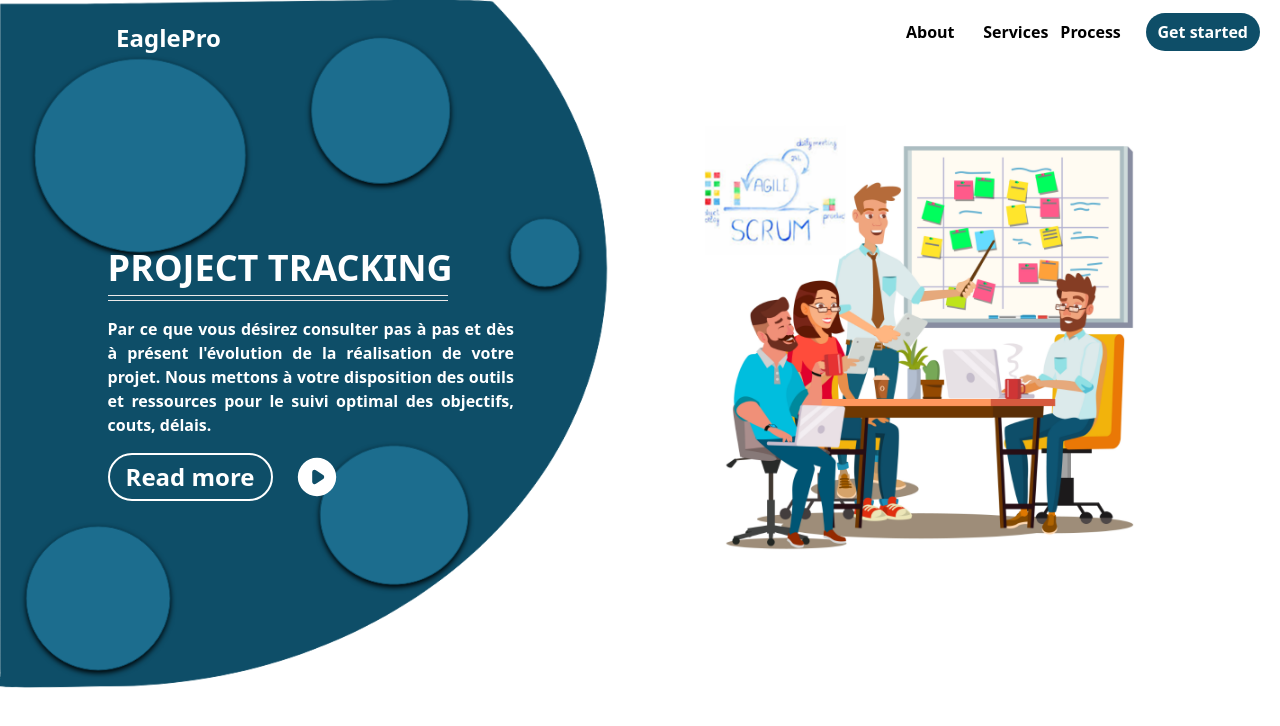
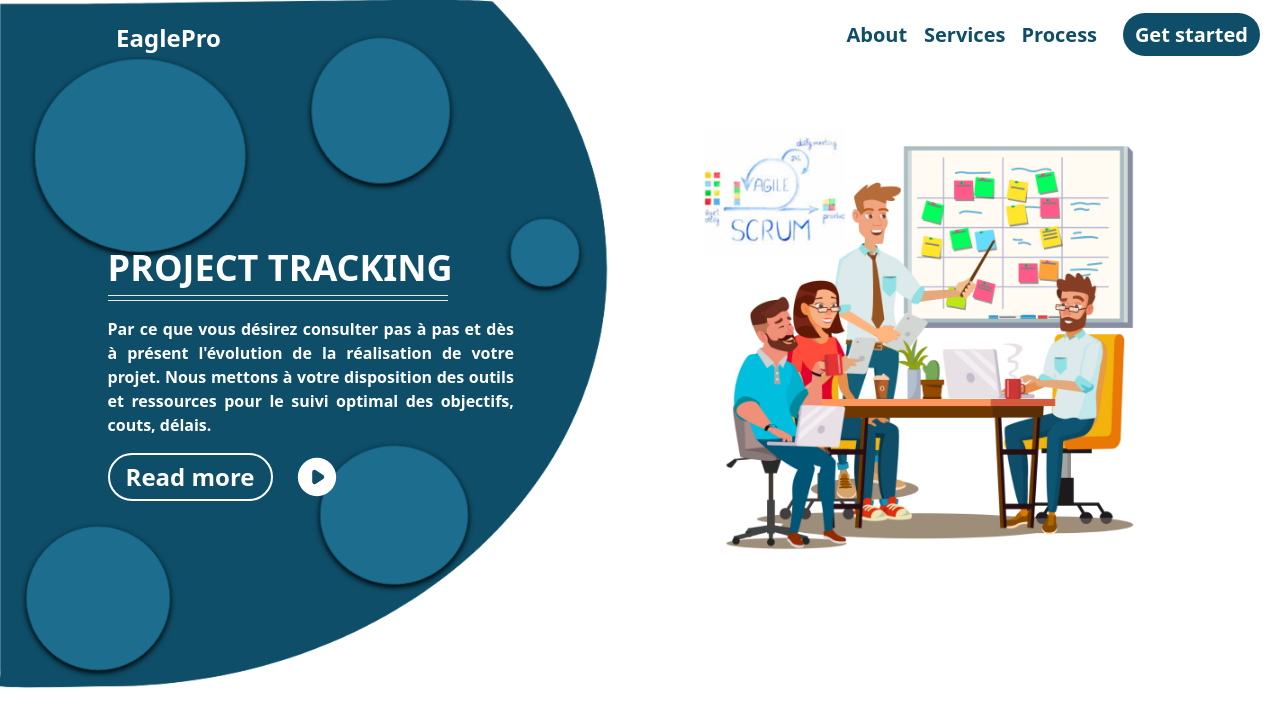
Before and after one commit to ZeroAbsolue/FEaglePro, a Nuxt app: page / in a window 1280 px wide. Shown: the top 726 px of the page. Built offline with nearby package versions, Linux system fonts and the light colour scheme.

Commit message:
Mise a jour guest navbar

```diff
--- a/components/guestNavBar.vue
+++ b/components/guestNavBar.vue
@@ -1,13 +1,13 @@
 <template>
-  <nav class="flex justify-between bg-transparent font-semibold ">
+  <nav class="flex justify-between bg-transparent font-semibold text-xl text-primary">
     <div class=" ">
     <a href="#" class="ml-24 absolute z-1000 text-white text-2xl">EaglePro</a>
     </div>
     <div class="flex justify-end z-1000 " >
-      <div class="grid grid-cols-3 gap-3 ">
-        <a href="#" class="hover:text-primary">About</a>
-        <a href="#" class="hover:text-primary">Services</a>
-        <a href="#" class="hover:text-primary">Process</a>
+      <div class="grid grid-cols-3 gap-4 ">
+        <a href="#" class="hover:text-black ml-5">About</a>
+        <a href="#" class="hover:text-black">Services</a>
+        <a href="#" class="hover:text-black">Process</a>
       </div>
       <div class="ml-5">
         <a href="#"
```
